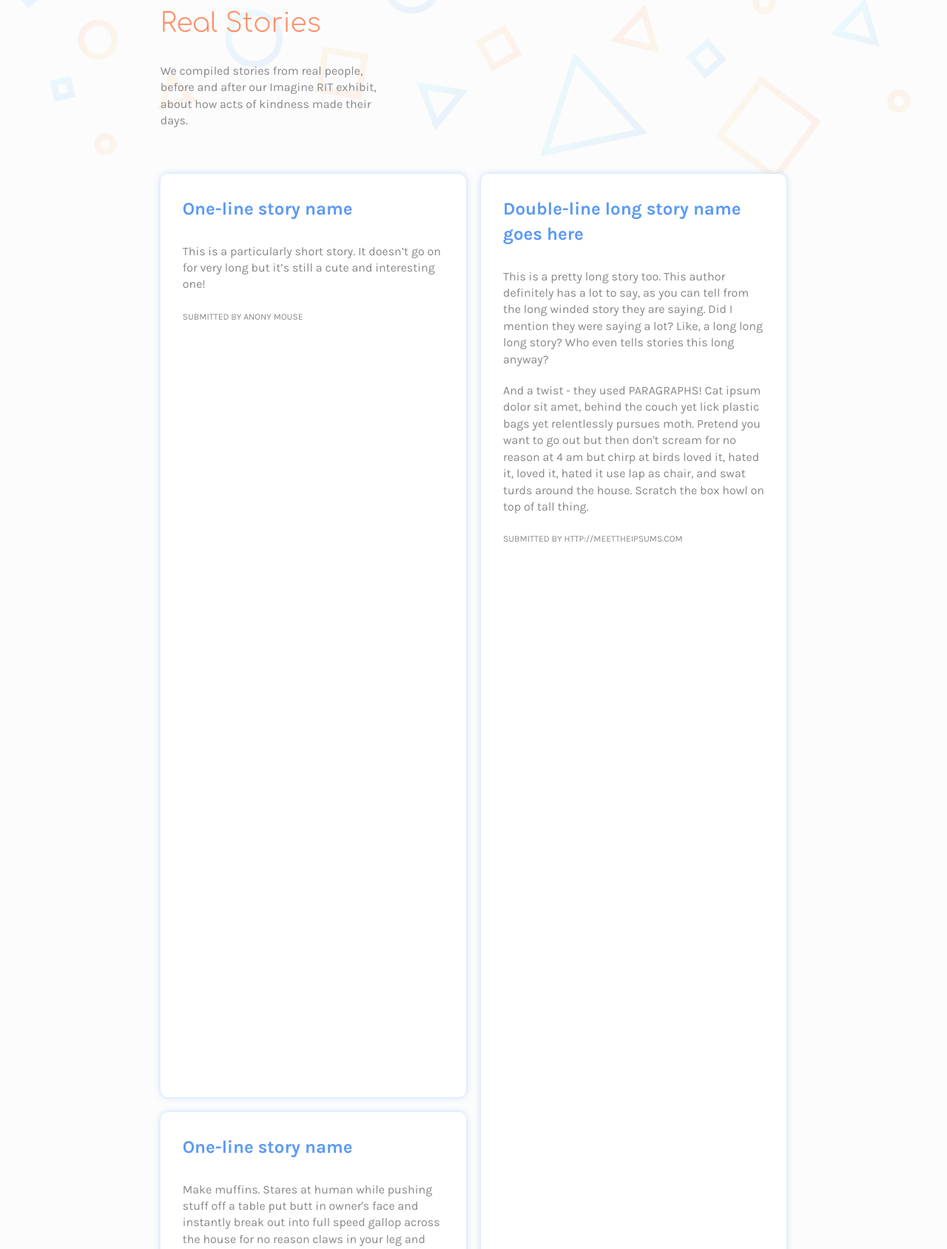
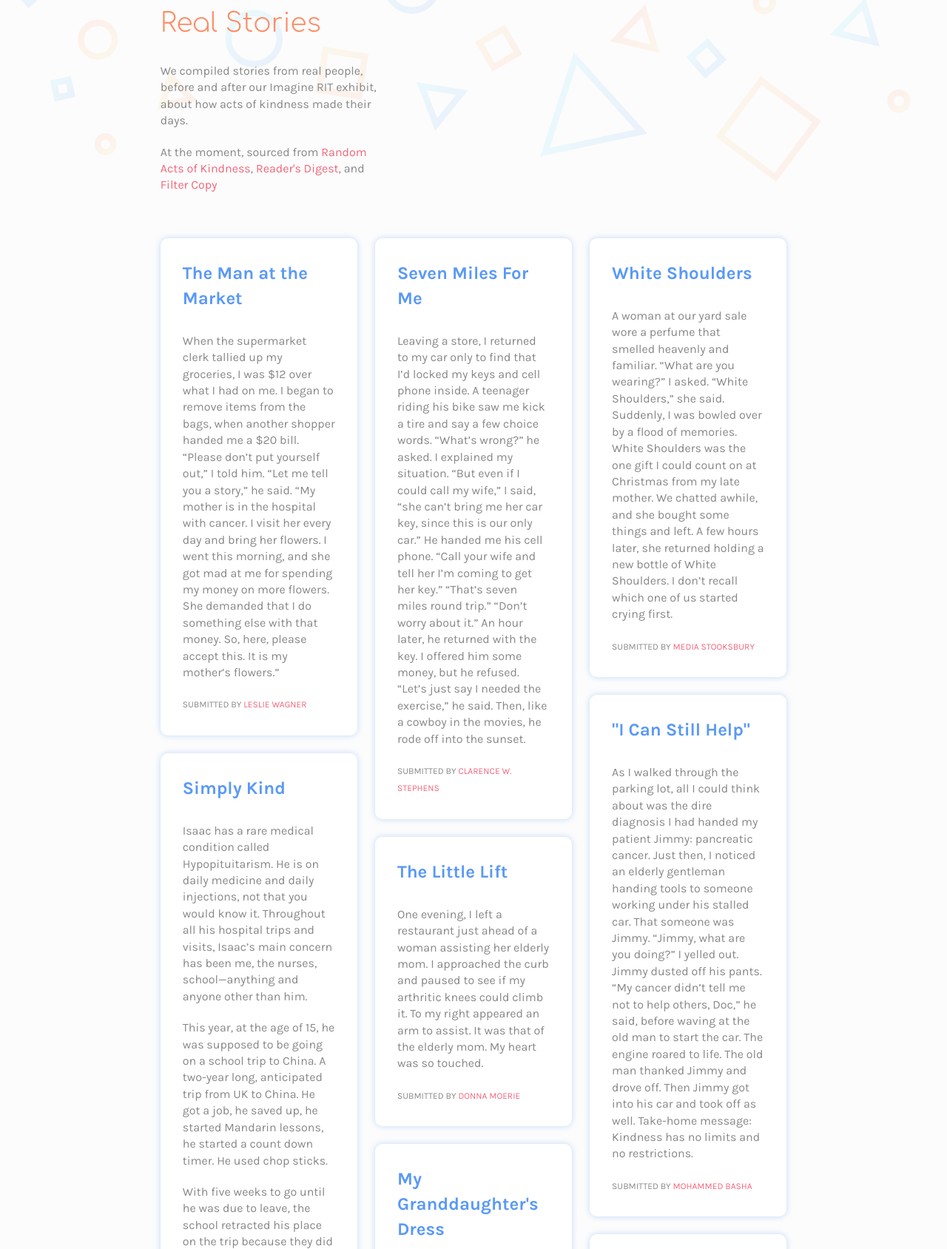
Before and after one commit to exl8210/Niyama, a PHP site: page /stories.php in a window 1280 px wide. Shown: the part 197-1885 px from the top of the page at 74% size. Run offline with PHP 8.4, Linux system fonts and the light colour scheme; some libraries are stand-ins or nearby versions.

Commit message:
Stories
Added all the stories in, as well as a few links to the information page, and a few names to the team page.

```diff
--- a/assets/css/style.css
+++ b/assets/css/style.css
@@ -309,12 +309,18 @@ a:hover {
     color: #fff;
     box-shadow: 0px 0px 10px rgba(242, 102, 122, 0.8);
 }
-
-.grid { /* story grid */
+/*
+.grid { /* story grid */ /*
     display: grid;
     grid-gap: 20px;
     grid-template-columns: repeat(auto-fill, minmax(330px, 1fr));
-    grid-auto-rows: 10%;   /* 58px */
+    grid-auto-rows: 10%;   /* 58px */ /*
+}
+*/
+.grid { /* story grid */
+    columns: 3;
+    column-gap: 24px;
+    box-sizing: border-box;
 }
 
 #stories {
@@ -323,8 +329,18 @@ a:hover {
 
 .story {
     padding: 30px;
+    margin-bottom: 24px;
+    display: inline-block;
+    width: 100%;
     box-shadow: 0px 0px 8px rgba(90, 153, 246, .35);
 }
+/*
+
+.story {
+    padding: 30px;
+    box-shadow: 0px 0px 8px rgba(90, 153, 246, .35);
+}
+*/
 
 .story-content span {
     font-size: 12px;
--- a/information.php
+++ b/information.php
@@ -137,6 +137,7 @@
         <h2>Articles</h2>
 
         <ul>
+            <li><a href="https://www.randomactsofkindness.org/rak-week" target="_blank"><strong>#RAKWEEK2018</strong> – Random Acts of Kindness</a></li>
             <li><a href="https://www.psychologytoday.com/blog/cutting-edge-leadership/201206/there-s-magic-in-your-smile" target="_blank"><strong>There's Magic In Your Smile</strong> – Ronald E. Riggio Ph.D. (Psychology Today)</a>
             </li>
             <li><a href="https://www.cbsnews.com/news/proving-the-butterfly-effect-with-a-single-act-of-kindness/" target="_blank"><strong>Proving the butterfly effect with a single act of kindness</strong> – Steve Hartman (CNN)</a>
--- a/stories.php
+++ b/stories.php
@@ -35,6 +35,7 @@
         <div class="offset-by-one four columns">
             <h1>Real Stories</h1>
             <p>We compiled stories from real people, before and after our Imagine RIT exhibit, about how acts of kindness made their days.</p>
+            <p>At the moment, sourced from <a href="http://www.randomactsofkindness.org" target="_blank">Random Acts of Kindness</a>, <a href="https://www.rd.com/true-stories/inspiring/kindness-strangers/" target="_blank">Reader's Digest</a>, and <a href="http://www.filtercopy.com/10-honest-short-stories-that-will-make-your-heart-melt-2473424234.html" target="_blank">Filter Copy</a></p>
         </div>
     </div>
 
@@ -44,33 +45,91 @@
         <div class="row grid offset-by-one ten columns">
             <div class="story">
                 <div class="story-content">
-                    <h2>One-line story name</h2>
-                    <p>This is a particularly short story. It doesn’t go on for very long but it’s still a cute and interesting one!</p>
+                    <h2>The Man at the Market</h2>
+                    <p>When the supermarket clerk tallied up my groceries, I was $12 over what I had on me. I began to remove items from the bags, when another shopper handed me a $20 bill. “Please don’t put yourself out,” I told him. “Let me tell you a story,” he said. “My mother is in the hospital with cancer. I visit her every day and bring her flowers. I went this morning, and she got mad at me for spending my money on more flowers. She demanded that I do something else with that money. So, here, please accept this. It is my mother’s flowers.”</p>
 
-                    <span>Submitted by Anony Mouse</span>
+                    <span>Submitted by <a href="https://www.rd.com/true-stories/inspiring/kindness-strangers/" target="_blank">Leslie Wagner</a></span>
                 </div>
             </div>
 
             <div class="story">
                 <div class="story-content">
-                    <h2>Double-line long story name goes here</h2>
-                    <p>This is a pretty long story too. This author definitely has a lot to say, as you can tell from the long winded story they are saying. Did I mention they were saying a lot? Like, a long long long story? Who even tells stories this long anyway?</p>
+                    <h2>Simply Kind</h2>
+                    <p>Isaac has a rare medical condition called Hypopituitarism. He is on daily medicine and daily injections, not that you would know it. Throughout all his hospital trips and visits, Isaac’s main concern has been me, the nurses, school—anything and anyone other than him.</p>
 
-                    <p>And a twist - they used PARAGRAPHS! Cat ipsum dolor sit amet, behind the couch yet lick plastic bags yet relentlessly pursues moth. Pretend you want to go out but then don't scream for no reason at 4 am but chirp at birds loved it, hated it, loved it, hated it use lap as chair, and swat turds around the house. Scratch the box howl on top of tall thing.</p>
+                    <p>This year, at the age of 15, he was supposed to be going on a school trip to China. A two-year long, anticipated trip from UK to China. He got a job, he saved up, he started Mandarin lessons, he started a count down timer. He used chop sticks.</p>
 
-                    <span>Submitted by http://meettheipsums.com</span>
+                    <p>With five weeks to go until he was due to leave, the school retracted his place on the trip because they did not feel they could take him with his health concerns. Telling him the news was the hardest thing I have EVER done. Heartbreak and disappointment do not cover the look on his face as I told him he would not be going with his friends to China, he would be staying at home because they cannot take him. As he saw me crying and my look of total helplessness at the situation, he simply said: "Let me get a tissue, your tears are going on your jeans, I will be OK". After I explained the situation to him he asked to speak to the school directly. Not to be angry or cross, not to vent frustration but he wanted to talk to them about why it’s happened so they can change it so no one else gets disappointed.</p>
+
+                    <p>That’s who he is. That’s who he always is. Pretty amazing and to me the epitome of KIND to the core.</p>
+
+                    <span>Submitted by <a href="https://www.randomactsofkindness.org/rak-week" target="_blank">Kate</a></span>
                 </div>
             </div>
 
             <div class="story">
                 <div class="story-content">
-                    <h2>One-line story name</h2>
-                    <p>Make muffins. Stares at human while pushing stuff off a table put butt in owner's face and instantly break out into full speed gallop across the house for no reason claws in your leg and sleep in the bathroom sink. Sniff all the things lick human with sandpaper tongue for leave dead animals as gifts, but sleep that box? i can fit in that box stares at human while pushing stuff off a table. Stare at ceiling need to chase tail...</p>
+                    <h2>Seven Miles For Me</h2>
+                    <p>Leaving a store, I returned to my car only to find that I’d locked my keys and cell phone inside. A teenager riding his bike saw me kick a tire and say a few choice words. “What’s wrong?” he asked. I explained my situation. “But even if I could call my wife,” I said, “she can’t bring me her car key, since this is our only car.” He handed me his cell phone. “Call your wife and tell her I’m coming to get her key.” “That’s seven miles round trip.” “Don’t worry about it.” An hour later, he returned with the key. I offered him some money, but he refused. “Let’s just say I needed the exercise,” he said. Then, like a cowboy in the movies, he rode off into the sunset.</p>
 
-                    <span>Submitted by http://www.catipsum.com</span>
+                    <span>Submitted by <a href="https://www.rd.com/true-stories/inspiring/kindness-strangers/" target="_blank">Clarence W. Stephens</a></span>
                 </div>
             </div>
 
+            <div class="story">
+                <div class="story-content">
+                    <h2>The Little Lift</h2>
+                    <p>One evening, I left a restaurant just ahead of a woman assisting her elderly mom. I approached the curb and paused to see if my arthritic knees could climb it. To my right appeared an arm to assist. It was that of the elderly mom. My heart was so touched.</p>
+
+                    <span>Submitted by <a href="https://www.rd.com/true-stories/inspiring/kindness-strangers/" target="_blank">Donna Moerie</a></span>
+                </div>
+            </div>
+
+            <div class="story">
+                <div class="story-content">
+                    <h2>My Granddaughter's Dress</h2>
+                    <p>I saw a dress in a consignment shop that I knew my granddaughter would love. But money was tight, so I asked the store owner if she could hold it for me. “May I buy the dress for you?” asked another customer. “Thank you, but I can’t accept such a gracious gift,” I said. Then she told me why it was so important for her to help me. She’d been homeless for three years, she said, and had it not been for the kindness of strangers, she would not have been able to survive. “I’m no longer homeless, and my situation has improved,” she said. “I promised myself that I would repay the kindness so many had shown me.” She paid for the dress, and the only payment she would accept in return was a heartfelt hug.</p>
+
+                    <span>Submitted by <a href="https://www.rd.com/true-stories/inspiring/kindness-strangers/" target="_blank">Stacy Lee</a></span>
+                </div>
+            </div>
+
+            <div class="story">
+                <div class="story-content">
+                    <h2>White Shoulders</h2>
+                    <p>A woman at our yard sale wore a perfume that smelled heavenly and familiar. “What are you wearing?” I asked. “White Shoulders,” she said. Suddenly, I was bowled over by a flood of memories. White Shoulders was the one gift I could count on at Christmas from my late mother. We chatted awhile, and she bought some things and left. A few hours later, she returned holding a new bottle of White Shoulders. I don’t recall which one of us started crying first.</p>
+
+                    <span>Submitted by <a href="https://www.rd.com/true-stories/inspiring/kindness-strangers/" target="_blank">Media Stooksbury</a></span>
+                </div>
+            </div>
+
+            <div class="story">
+                <div class="story-content">
+                    <h2>"I Can Still Help"</h2>
+                    <p>As I walked through the parking lot, all I could think about was the dire diagnosis I had handed my patient Jimmy: pancreatic cancer. Just then, I noticed an elderly gentleman handing tools to someone working under his stalled car. That someone was Jimmy. “Jimmy, what are you doing?” I yelled out. Jimmy dusted off his pants. “My cancer didn’t tell me not to help others, Doc,” he said, before waving at the old man to start the car. The engine roared to life. The old man thanked Jimmy and drove off. Then Jimmy got into his car and took off as well. Take-home message: Kindness has no limits and no restrictions. </p>
+
+                    <span>Submitted by <a href="https://www.rd.com/true-stories/inspiring/kindness-strangers/" target="_blank">Mohammed Basha</a></span>
+                </div>
+            </div>
+
+            <div class="story">
+                <div class="story-content">
+                    <h2>Top Note</h2>
+                    <p>When my husband died unexpectedly, a coworker took me under her wing. Every week for an entire year, she would send me a card saying “Just Thinking of You” or “Hang in There.” She saved my life.</p>
+
+                    <span>Submitted by <a href="https://www.rd.com/true-stories/inspiring/kindness-strangers/" target="_blank">Jerilynn Collette</a></span>
+                </div>
+            </div>
+
+            <div class="story">
+                <div class="story-content">
+                    <h2>Accidental Message</h2>
+                    <p>Today, I chose the wrong number and accidentally sent my dad a message saying "I love you," which was meant for my husband. A few minutes later I got a reply: "I love you too. Dad." It was so touching. We say things like that to each other so rarely.</p>
+
+                    <span>Submitted by <a href="http://www.filtercopy.com/10-honest-short-stories-that-will-make-your-heart-melt-2473424234.html" target="_blank">Anonymous</a></span>
+                </div>
+            </div>
+            <!--
             <div class="story">
                 <div class="story-content">
                     <h2>Story title</h2>
@@ -79,78 +138,7 @@
                     <span>Submitted by Anony Mouse</span>
                 </div>
             </div>
-
-            <div class="story">
-                <div class="story-content">
-                    <h2>Story title</h2>
-                    <p>Story here</p>
-
-                    <span>Submitted by Anony Mouse</span>
-                </div>
-            </div>
-
-            <div class="story">
-                <div class="story-content">
-                    <h2>Story title</h2>
-                    <p>Story here</p>
-
-                    <span>Submitted by Anony Mouse</span>
-                </div>
-            </div>
-
-            <div class="story">
-                <div class="story-content">
-                    <h2>Story title</h2>
-                    <p>Story here</p>
-
-                    <span>Submitted by Anony Mouse</span>
-                </div>
-            </div>
-
-            <div class="story">
-                <div class="story-content">
-                    <h2>Story title</h2>
-                    <p>Story here</p>
-
-                    <span>Submitted by Anony Mouse</span>
-                </div>
-            </div>
-
-            <div class="story">
-                <div class="story-content">
-                    <h2>Story title</h2>
-                    <p>Story here</p>
-
-                    <span>Submitted by Anony Mouse</span>
-                </div>
-            </div>
-
-            <div class="story">
-                <div class="story-content">
-                    <h2>Story title</h2>
-                    <p>Story here</p>
-
-                    <span>Submitted by Anony Mouse</span>
-                </div>
-            </div>
-
-            <div class="story">
-                <div class="story-content">
-                    <h2>Story title</h2>
-                    <p>Story here</p>
-
-                    <span>Submitted by Anony Mouse</span>
-                </div>
-            </div>
-
-            <div class="story">
-                <div class="story-content">
-                    <h2>Story title</h2>
-                    <p>Story here</p>
-
-                    <span>Submitted by Anony Mouse</span>
-                </div>
-            </div>
+            -->
 
         </div>
     </div>
```
Also changed, not shown: team.php (+6 -6 lines).
